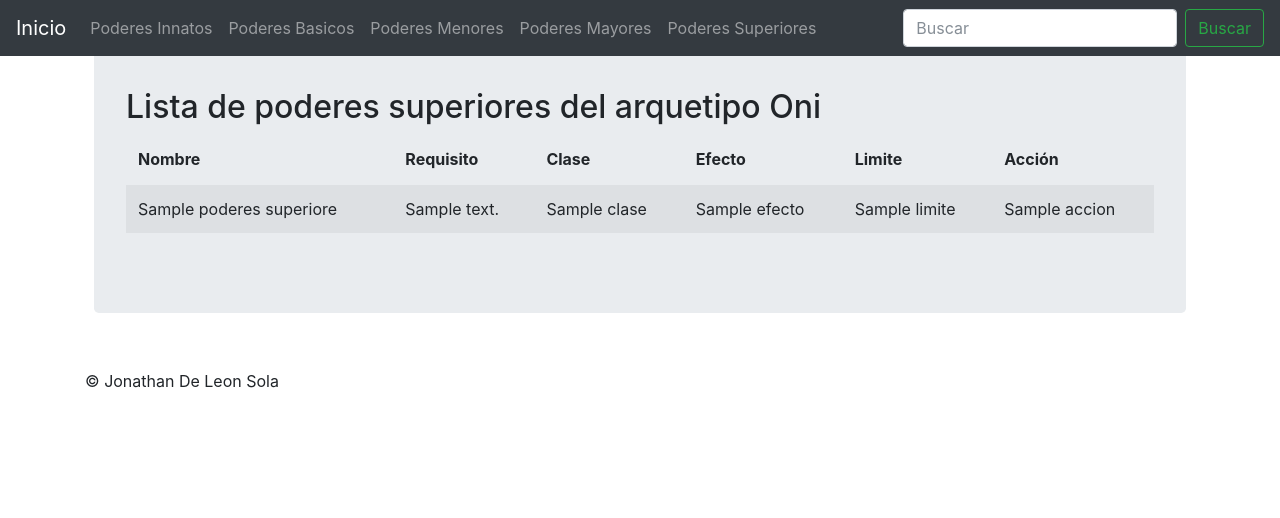
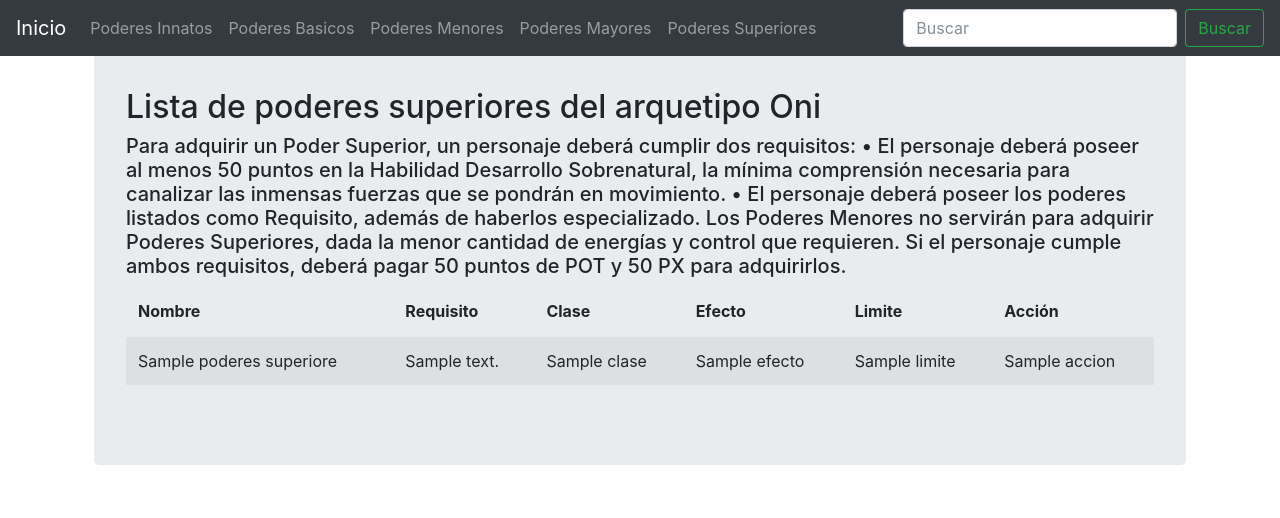
Before and after one commit to Jonadeleon/Proyecto_akuma, a Flask app: page /superiores in a window 1280 px wide. Shown: the top 518 px of the page. Run offline with Flask 2, Linux system fonts and the light colour scheme; a database or web service that is not in the repository returns one stand-in record (values such as "Sample title"); some libraries are stand-ins or nearby versions.

Commit message:
Documentos de muestra añadidos

```diff
--- a/templates/superiores.html
+++ b/templates/superiores.html
@@ -4,6 +4,10 @@
 
     <div class="jumbotron">
         <h2>Lista de poderes superiores del arquetipo Oni</h2>
+        <h5>Para adquirir un Poder Superior, un personaje deberá cumplir dos requisitos:
+            • El personaje deberá poseer al menos 50 puntos en la Habilidad Desarrollo Sobrenatural, la mínima comprensión necesaria para canalizar las inmensas fuerzas que se pondrán en movimiento.
+            • El personaje deberá poseer los poderes listados como Requisito, además de haberlos especializado.
+            Los Poderes Menores no servirán para adquirir Poderes Superiores, dada la menor cantidad de energías y control que requieren. Si el personaje cumple ambos requisitos, deberá pagar 50 puntos de POT y 50 PX para adquirirlos.</h5>
         <table class="table table-striped">
         <thead>
             <tr>
```
